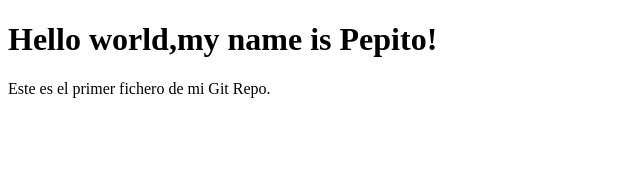
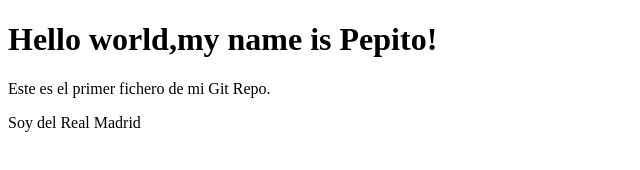
Before and after one commit to SarayF1/SarayGit, a plain HTML site: page index.html in a window 1280 px wide. Shown: the whole page, without its empty margins (0-640 px from the left). Drawn offline with Linux system fonts and the light colour scheme.

Commit message:
Tercer commit

```diff
--- a/index.html
+++ b/index.html
@@ -7,5 +7,6 @@
 <body>
  <h1>Hello world,my name is Pepito!</h1>
  <p>Este es el primer fichero de mi Git Repo.</p>
+ <p>Soy del Real Madrid</p>
 </body>
 </html>
```
